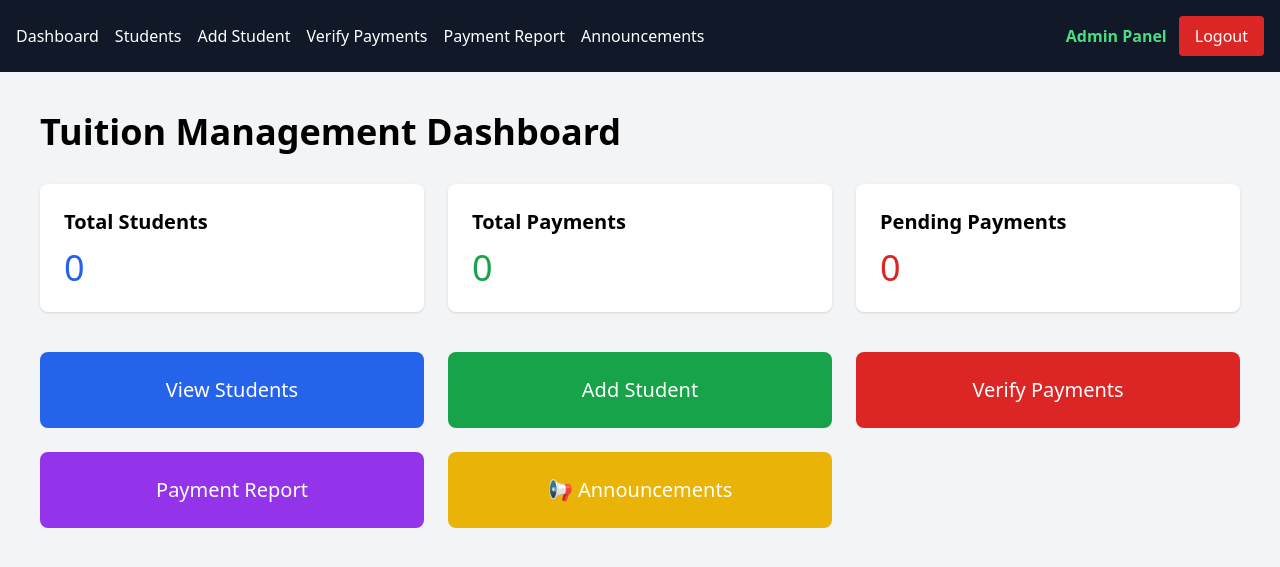
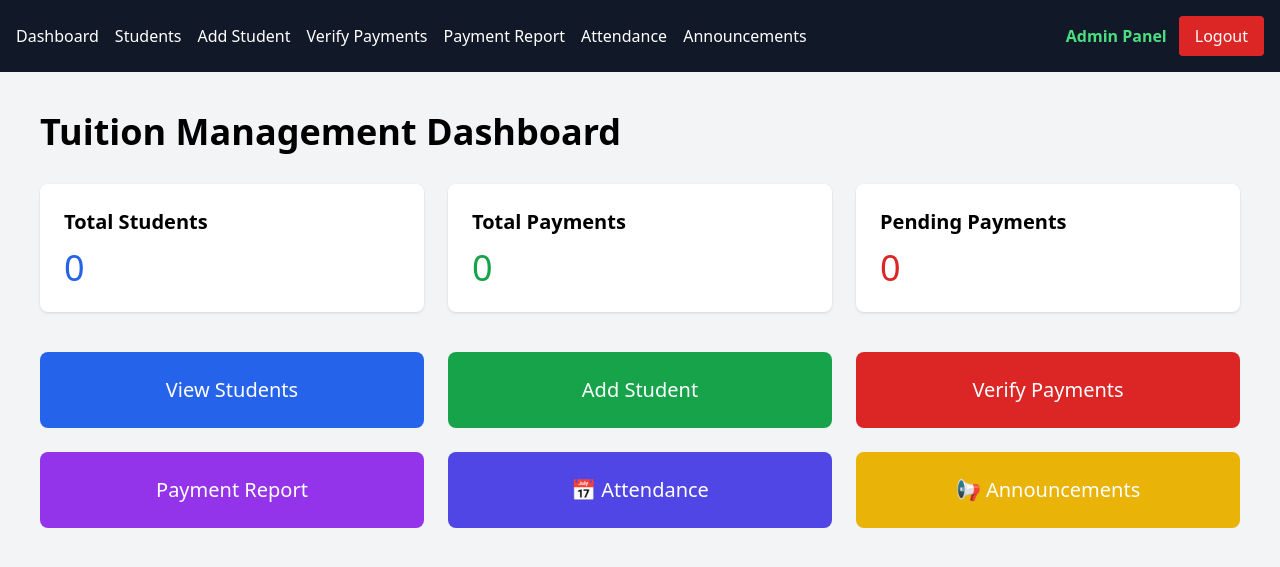
Before and after one commit to Soumodwip/tuition-management-system, a Flask app: page /dashboard in a window 1280 px wide. Shown: the top 567 px of the page. Run offline with Flask 3, Linux system fonts and the light colour scheme; the visitor is signed in with stand-in values (Sample User, id 1); data that the repository does not hold is empty; some libraries are stand-ins or nearby versions.

Commit message:
Added attendance dashboard button

```diff
--- a/templates/dashboard.html
+++ b/templates/dashboard.html
@@ -21,6 +21,7 @@
             <a href="/add-student">Add Student</a>
             <a href="/verify-payments">Verify Payments</a>
             <a href="/payment-report">Payment Report</a>
+            <a href="/attendance">Attendance</a>
             <a href="/announcements">Announcements</a>
         </div>
 
@@ -103,6 +104,11 @@
             Payment Report
         </a>
 
+        <a href="/attendance"
+           class="bg-indigo-600 text-white p-6 rounded-lg text-center text-lg md:text-xl">
+            📅 Attendance
+        </a>
+
         <a href="/announcements"
            class="bg-yellow-500 text-white p-6 rounded-lg text-center text-lg md:text-xl">
             📢 Announcements
```
